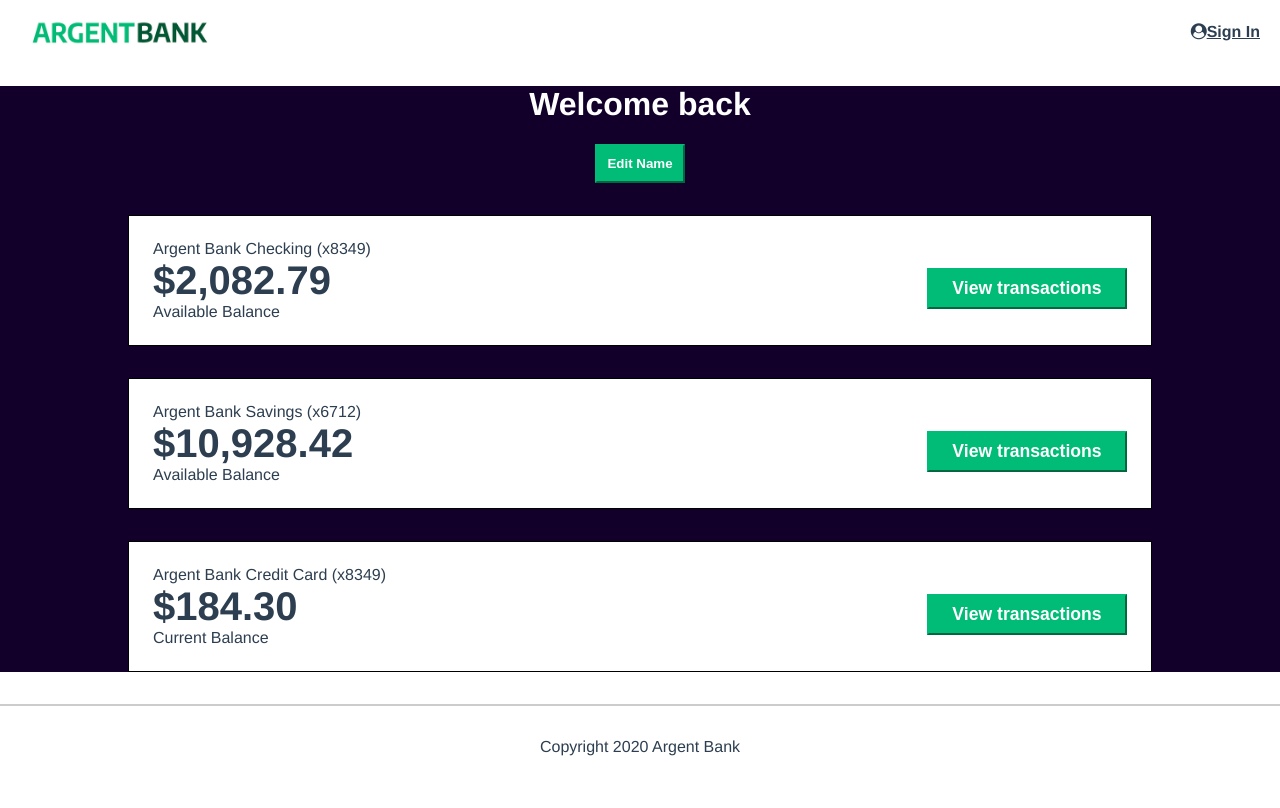
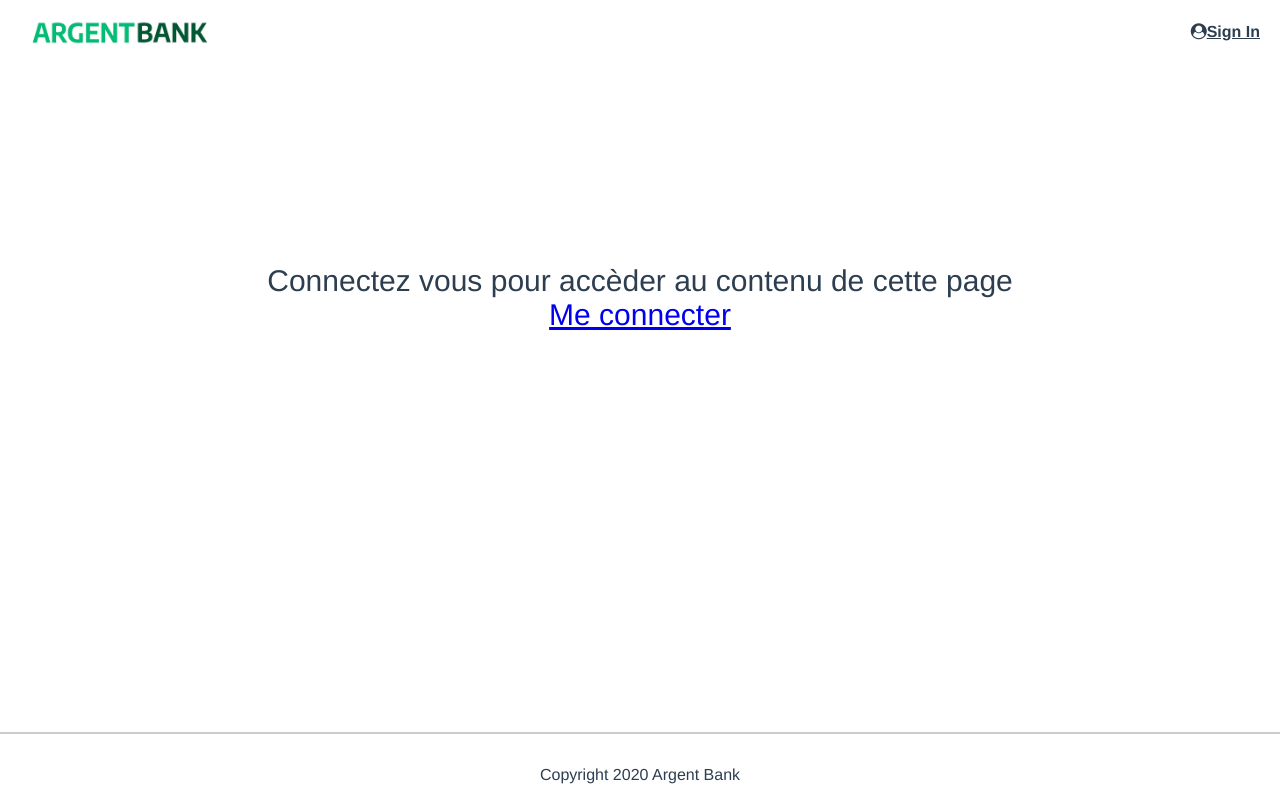
Before and after one commit to FatmaNABLI/Project-10-Bank-Front, a React (Vite) app: page /user in a window 1280 px wide. Built offline with nearby package versions, Linux system fonts and the light colour scheme.

Commit message:
User'page when not connected

```diff
--- a/src/pages/user/User.css
+++ b/src/pages/user/User.css
@@ -12,3 +12,9 @@ input {
     margin-right: 20px;
     margin-bottom: 20px;
 }
+#user-not-connected{
+    text-align: center;
+    font-size: 30px;
+    margin-top: 200px;
+    margin-bottom: 400px
+}
--- a/src/pages/user/User.jsx
+++ b/src/pages/user/User.jsx
@@ -4,6 +4,7 @@ import {useDispatch} from "react-redux"
 import Account from "../../components/account/Account"
 import { changeProfileUser } from "../../store/UserSlice";
 import { useState } from "react";
+import { Link } from 'react-router-dom';
 
 function User(){
     const accounts = [
@@ -16,6 +17,10 @@ function User(){
 
     const {user} = useSelector((state)=>state.user)
     const dispatch = useDispatch();
+
+    //Get the user foron local storage
+    const connectedUser = localStorage.getItem("user");
+
     const handleChangeProfileEvent = (e)=>{
       e.preventDefault();
       let fn = firstName, ln = lastName;
@@ -47,7 +52,12 @@ function User(){
 
     return(
 
-      <main className="main bg-dark">
+      !connectedUser?
+      <div id="user-not-connected">
+        Connectez vous pour accèder au contenu de cette page<br/>
+        <Link to="/signin">Me connecter</Link>
+      </div>
+      :<main className="main bg-dark">
         <div className="header">
           <h1>Welcome back<br />{user && user.firstName} {user && user.lastName}</h1>
           <form id="form-change-profile" onSubmit={handleChangeProfileEvent}>
```
